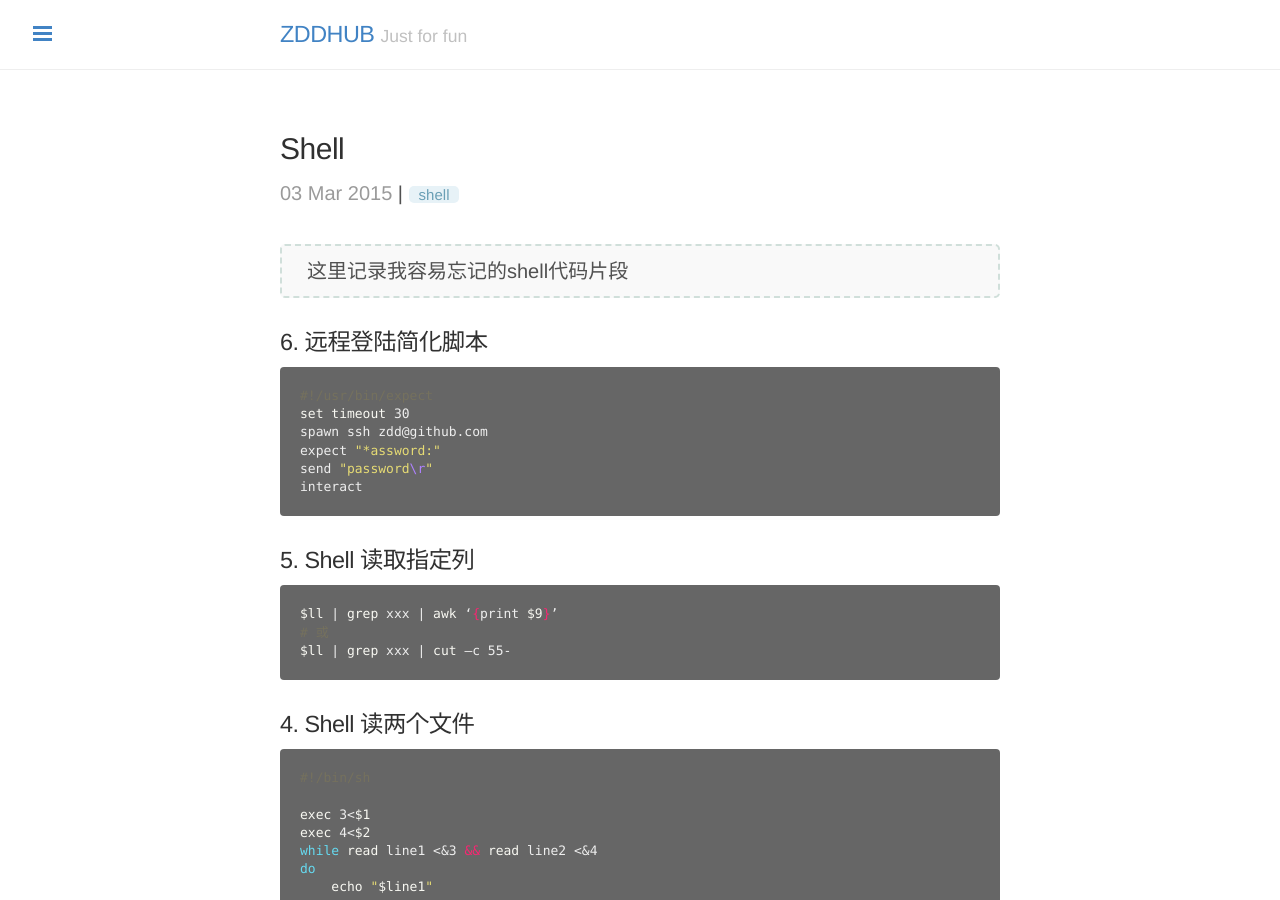
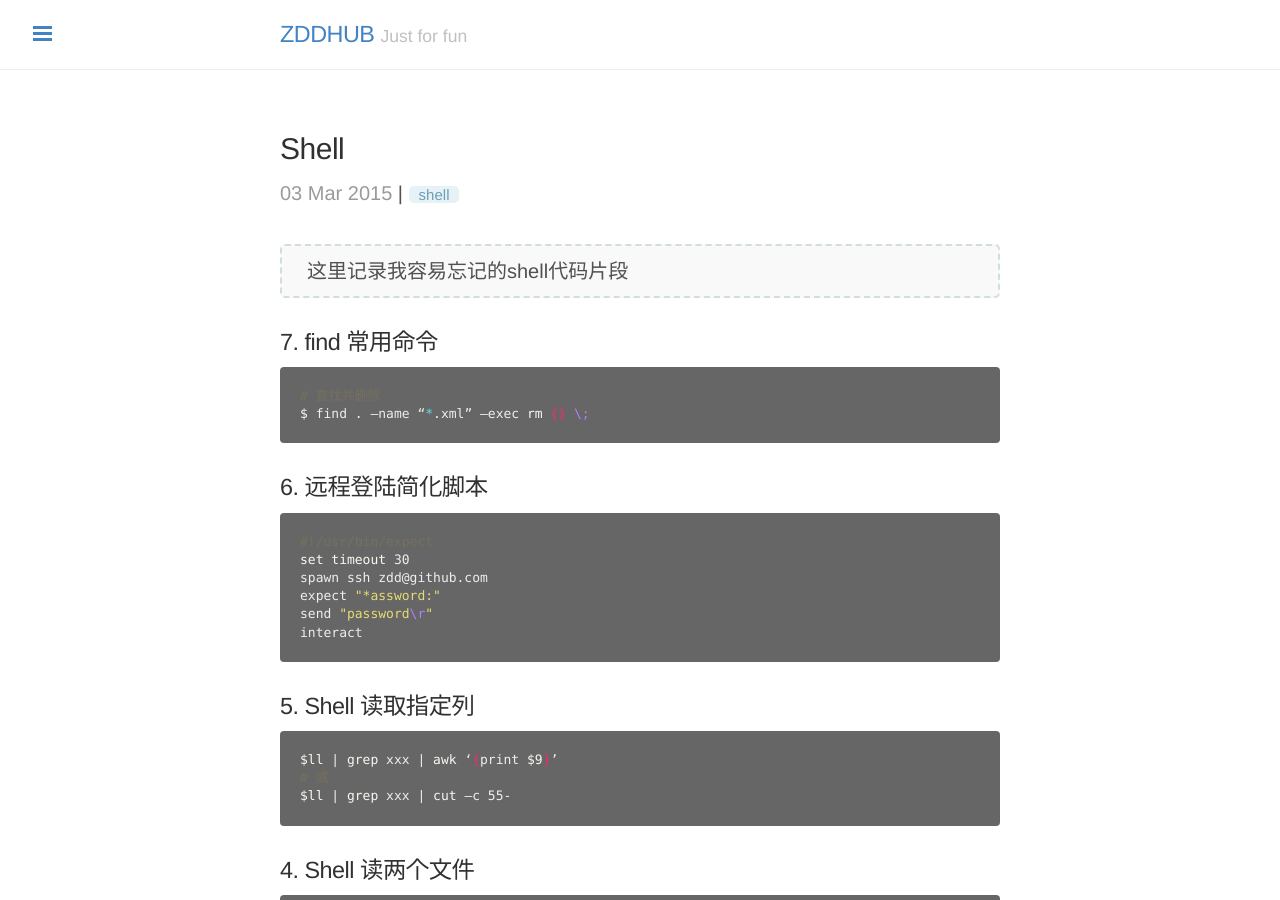
Before and after one commit to zddhub/zddhub.github.io, a Jekyll site: the page built from _posts/2015-03-03-shell.md, in a window 1280 px wide and 900 px high. Built offline with Jekyll 4.4.1, drawn with Linux system fonts in a browser that asks for light colours; Markdown is read by kramdown in place of the engine named in the settings; comment, search, counter and statistics services are not loaded.

Commit message:
Update 2015-03-03-shell.md

````diff
--- a/_posts/2015-03-03-shell.md
+++ b/_posts/2015-03-03-shell.md
@@ -8,6 +8,12 @@ tags: "shell"
 > 这里记录我容易忘记的shell代码片段
 
 <!-- more -->
+
+### 7. find 常用命令
+```sh
+# 查找并删除
+$ find . –name “*.xml” –exec rm {} \;
+```
 
 ### 6. 远程登陆简化脚本
 ```sh
````
